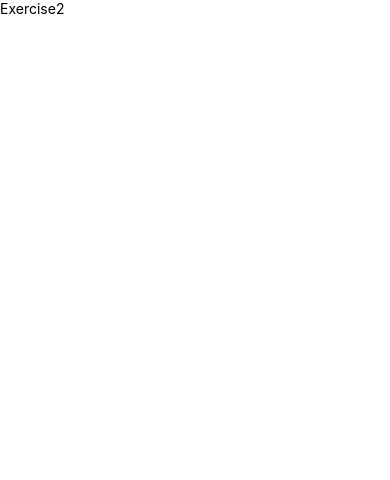
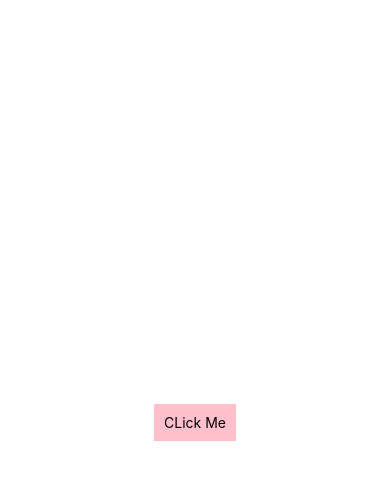
Before and after one commit to kuldeeepkumar/practiceApp, a React Native app: screen / in a window 390 px wide. Shown: the top 480 px of the page. Built offline with nearby package versions, Linux system fonts and the light colour scheme.

Commit message:
function declaration done

```diff
--- a/src/exercises/Exercise1.js
+++ b/src/exercises/Exercise1.js
@@ -1,6 +1,14 @@
 import { StyleSheet, Text, View } from "react-native";
 
 import React from "react";
+
+export function yourFuntion(item) {
+  let a = 3;
+  if (a > 2) {
+    console.log("sum", a + item);
+  }
+  console.log("item:", item);
+}
 
 const Exercise1 = () => {
   // -------------->>>>>>>>>>>>>>>>>Variable Declaration<<<<<<<<<<<<<<<<---------------
--- a/src/exercises/Exercise2.js
+++ b/src/exercises/Exercise2.js
@@ -1,18 +1,42 @@
-import { StyleSheet, Text, View } from "react-native";
+import { StyleSheet, Text, TouchableOpacity, View } from "react-native";
 
 import React from "react";
+import { yourFuntion } from "./Exercise1";
 
 const Exercise2 = () => {
   // Funtion Declaration code is here
-  console.log("file 2 is here");
+  function myFuntion(item) {
+    let a = 3;
+    if (a > 2) {
+      console.log("sum", a + item);
+    }
+  }
 
   return (
-    <View>
-      <Text>Exercise2</Text>
+    <View style={styles.container}>
+      <TouchableOpacity
+        style={styles.button}
+        onPress={() => {
+          myFuntion();
+          yourFuntion(10);
+        }}>
+        <Text>CLick Me</Text>
+      </TouchableOpacity>
     </View>
   );
 };
 
 export default Exercise2;
 
-const styles = StyleSheet.create({});
+const styles = StyleSheet.create({
+  container: {
+    flex: 1,
+    backgroundColor: "#fff",
+    alignItems: "center",
+    justifyContent: "center",
+  },
+  button: {
+    backgroundColor: "pink",
+    padding: 10,
+  },
+});
```
